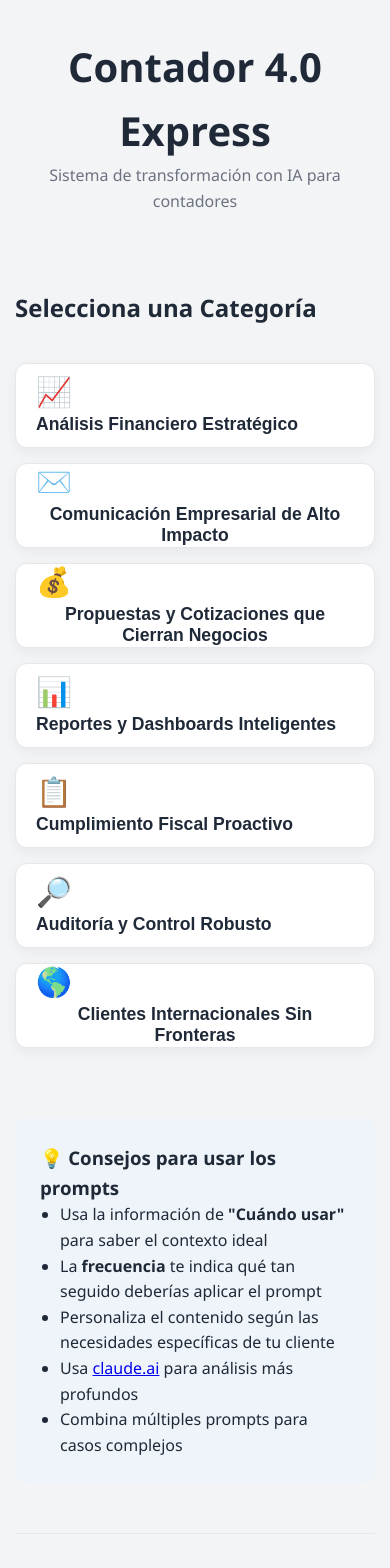
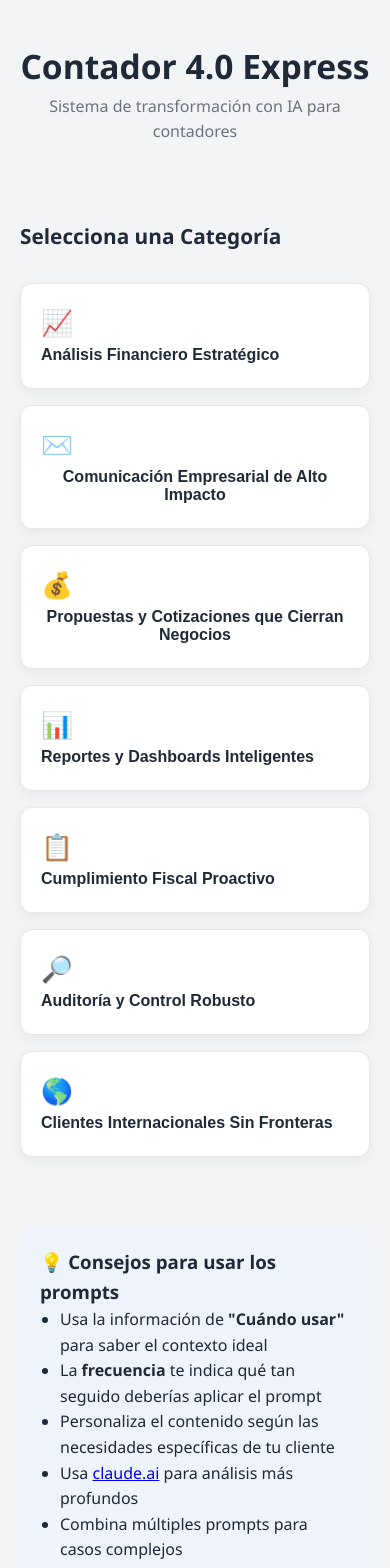
Before and after one commit to JairoAmaya/contador4-webapp-final, a React (Vite) app: page / in a window 390 px wide. Shown: the top 1568 px of the page. Built offline with nearby package versions, Linux system fonts and the light colour scheme.

Commit message:
Update styles.css

```diff
--- a/src/styles.css
+++ b/src/styles.css
@@ -98,14 +98,14 @@ body {
   color: #1f2937;
   border: 1px solid #e5e7eb;
   border-radius: 12px;
-  height: 110px;
+  /* height: 110px; <== ELIMINADO para altura flexible */
   font-size: 1.1rem;
   font-weight: 600;
   display: flex;
   flex-direction: column;
   align-items: flex-start;
   justify-content: center;
-  padding: 15px 20px;
+  padding: 20px; /* <== AJUSTADO para más "aire" */
   box-shadow: 0 4px 12px rgba(0, 0, 0, 0.05);
   transition: all 0.25s ease;
 }
@@ -179,6 +179,7 @@ body {
     font-family: monospace;
     font-size: 0.9rem;
     overflow-x: auto;
+    word-break: break-word; /* <== AÑADIDO para evitar desborde */
 }
 
 /* ✅ RESALTADO DE VARIABLES ENTRE [CORCHETES] */
@@ -233,32 +234,93 @@ body {
 }
 
 
-/* === 3. OPTIMIZACIÓN MÓVIL (CRÍTICO) === */
+/* === 3. OPTIMIZACIÓN MÓVIL (MEJORADA) === */
+/* Esta sección reemplaza tu bloque @media anterior */
+
 @media (max-width: 768px) {
+
     .app-container {
-        padding: 15px;
+        /* Damos más "aire" a los lados de la app */
+        padding: 20px;
     }
 
+    .header h1 {
+        /* Título principal más compacto */
+        font-size: 2.1rem;
+    }
+
+    .main-title-selection {
+        /* Título de sección más compacto */
+        font-size: 1.3rem;
+        margin-bottom: 20px;
+        text-align: left; /* Aseguramos alineación izquierda */
+    }
+
+    /* --- Botón Volver (Mejora clave) --- */
+    .search-bar {
+        flex-direction: column;
+        /* El botón se alinea a la izquierda, no ocupa todo */
+        align-items: flex-start;
+    }
+
+    .reset-btn.volver-btn {
+        /* El botón ya no ocupa el 100% del ancho */
+        width: auto;
+        margin-top: 10px;
+        padding: 12px 24px; /* Más padding horizontal para mejor look */
+    }
+
+    /* --- Tarjetas de Categoría (Nivel 1) --- */
     .category-list {
         grid-template-columns: 1fr;
-        gap: 15px;
+        gap: 16px; /* Un poco más de separación */
     }
 
     .category-button {
-        height: 85px;
-        font-size: 1.1rem;
+        /* Eliminamos la altura fija para que el contenido mande */
+        height: auto;
+        font-size: 1rem; /* Texto más legible en móvil */
+        padding: 24px 20px; /* Más padding vertical */
+
+        /* Mantenemos la estructura de columna del ícono */
+        flex-direction: column;
+        align-items: flex-start;
     }
 
-    .category-list button:nth-last-child(1) {
-        grid-column: auto;
+    .category-button .icon-span {
+        font-size: 1.6rem; /* Ícono ligeramente más pequeño */
+        margin-bottom: 8px;
     }
 
-    .search-bar {
-        flex-direction: column;
+    /* --- Listas de Subcategoría (Nivel 2) --- */
+    .subcategoria-list {
+        gap: 12px;
     }
 
-    .reset-btn.volver-btn {
-        width: 100%;
-        margin-top: 10px;
+    .subcategory-button {
+        padding: 18px 20px; /* Más espacio vertical para mejor "tap" */
+        font-size: 1rem;
+    }
+
+    /* --- Tarjetas de Prompt (Nivel 3) --- */
+    .prompt-card {
+        padding: 20px; /* Más padding interno */
+    }
+
+    .prompt-final-title {
+        font-size: 1.15rem; /* Título de prompt más compacto */
+    }
+
+    .prompt-content-text {
+        font-size: 0.85rem; /* Texto del código/prompt más pequeño */
+    }
+
+    /* --- Sección de Consejos --- */
+    .tips-section {
+        padding: 20px;
+    }
+
+    .app-footer {
+        padding: 30px 10px 20px; /* Menos padding lateral en footer */
     }
 }
```
